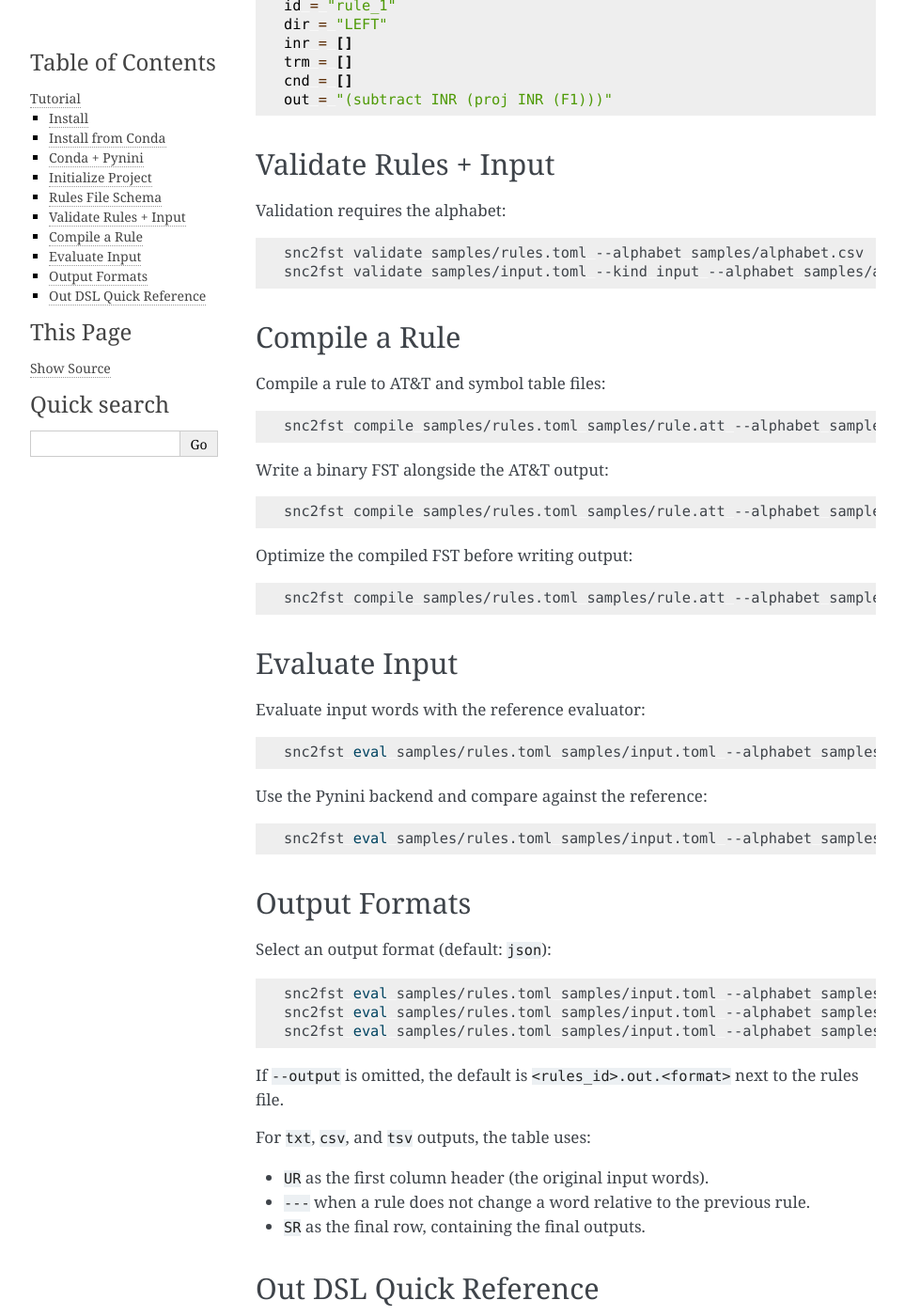
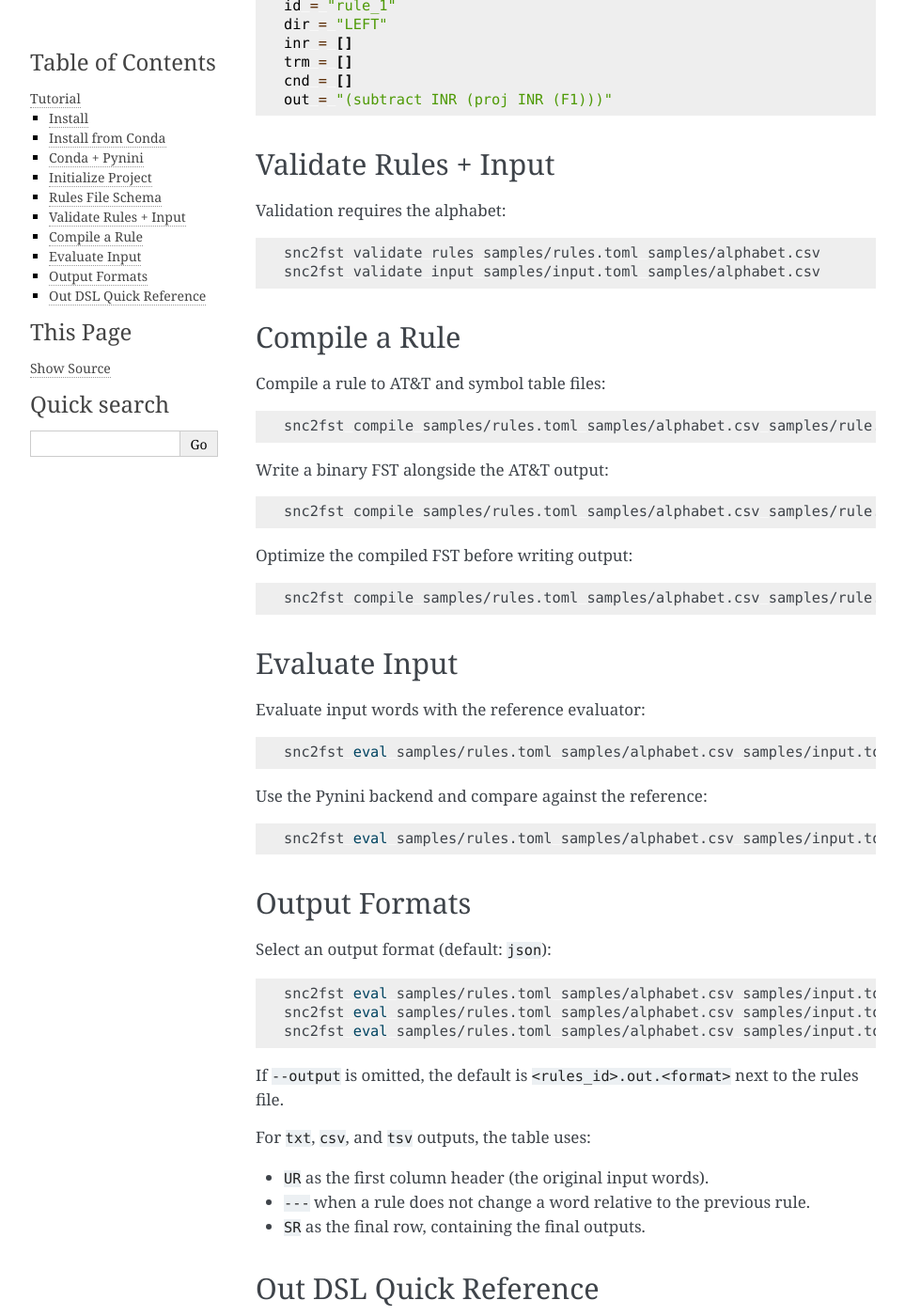
Before and after one commit to mazadegan/snc2fst, a Sphinx documentation site: the page built from docs/tutorial.rst, in a window 1280 px wide and 1400 px high, scrolled down 1130 px. Shown: the whole window at 94% size, without its empty margins (148-1111 px from the left). Built offline with Sphinx 7.4.7, drawn with Linux system fonts in a browser that asks for light colours.

Commit message:
refactor validate into subcommands and update CLI docs/tests

```diff
--- a/docs/tutorial.rst
+++ b/docs/tutorial.rst
@@ -69,8 +69,8 @@ Validation requires the alphabet:
 
 .. code-block:: bash
 
-   snc2fst validate samples/rules.toml --alphabet samples/alphabet.csv
-   snc2fst validate samples/input.toml --kind input --alphabet samples/alphabet.csv
+   snc2fst validate rules samples/rules.toml samples/alphabet.csv
+   snc2fst validate input samples/input.toml samples/alphabet.csv
 
 Compile a Rule
 --------------
@@ -79,19 +79,19 @@ Compile a rule to AT&T and symbol table files:
 
 .. code-block:: bash
 
-   snc2fst compile samples/rules.toml samples/rule.att --alphabet samples/alphabet.csv
+   snc2fst compile samples/rules.toml samples/alphabet.csv samples/rule.att
 
 Write a binary FST alongside the AT&T output:
 
 .. code-block:: bash
 
-   snc2fst compile samples/rules.toml samples/rule.att --alphabet samples/alphabet.csv --fst
+   snc2fst compile samples/rules.toml samples/alphabet.csv samples/rule.att --fst
 
 Optimize the compiled FST before writing output:
 
 .. code-block:: bash
 
-   snc2fst compile samples/rules.toml samples/rule.att --alphabet samples/alphabet.csv --optimize
+   snc2fst compile samples/rules.toml samples/alphabet.csv samples/rule.att --optimize
 
 Evaluate Input
 --------------
@@ -100,13 +100,13 @@ Evaluate input words with the reference evaluator:
 
 .. code-block:: bash
 
-   snc2fst eval samples/rules.toml samples/input.toml --alphabet samples/alphabet.csv --output samples/out.json
+   snc2fst eval samples/rules.toml samples/alphabet.csv samples/input.toml --output samples/out.json
 
 Use the Pynini backend and compare against the reference:
 
 .. code-block:: bash
 
-   snc2fst eval samples/rules.toml samples/input.toml --alphabet samples/alphabet.csv --output samples/out.json --pynini --compare
+   snc2fst eval samples/rules.toml samples/alphabet.csv samples/input.toml --output samples/out.json --pynini --compare
 
 Output Formats
 --------------
@@ -115,9 +115,9 @@ Select an output format (default: ``json``):
 
 .. code-block:: bash
 
-   snc2fst eval samples/rules.toml samples/input.toml --alphabet samples/alphabet.csv --format txt
-   snc2fst eval samples/rules.toml samples/input.toml --alphabet samples/alphabet.csv --format csv
-   snc2fst eval samples/rules.toml samples/input.toml --alphabet samples/alphabet.csv --format tsv
+   snc2fst eval samples/rules.toml samples/alphabet.csv samples/input.toml --format txt
+   snc2fst eval samples/rules.toml samples/alphabet.csv samples/input.toml --format csv
+   snc2fst eval samples/rules.toml samples/alphabet.csv samples/input.toml --format tsv
 
 If ``--output`` is omitted, the default is ``<rules_id>.out.<format>`` next to the rules file.
 
```
Also changed, not shown: README.md (+25 -22 lines), 6 other files.
